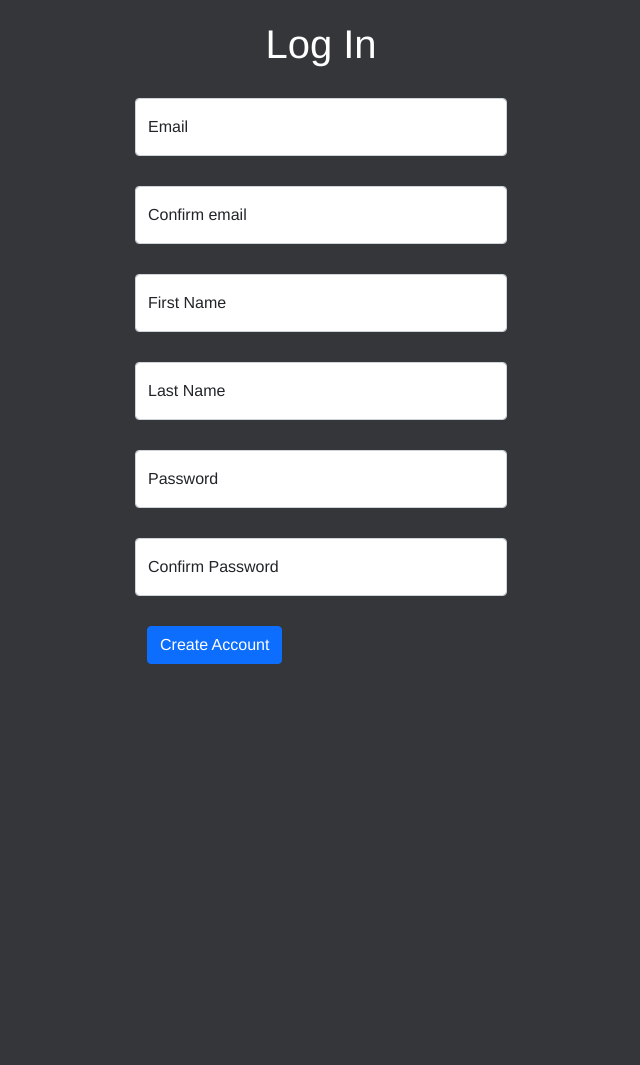
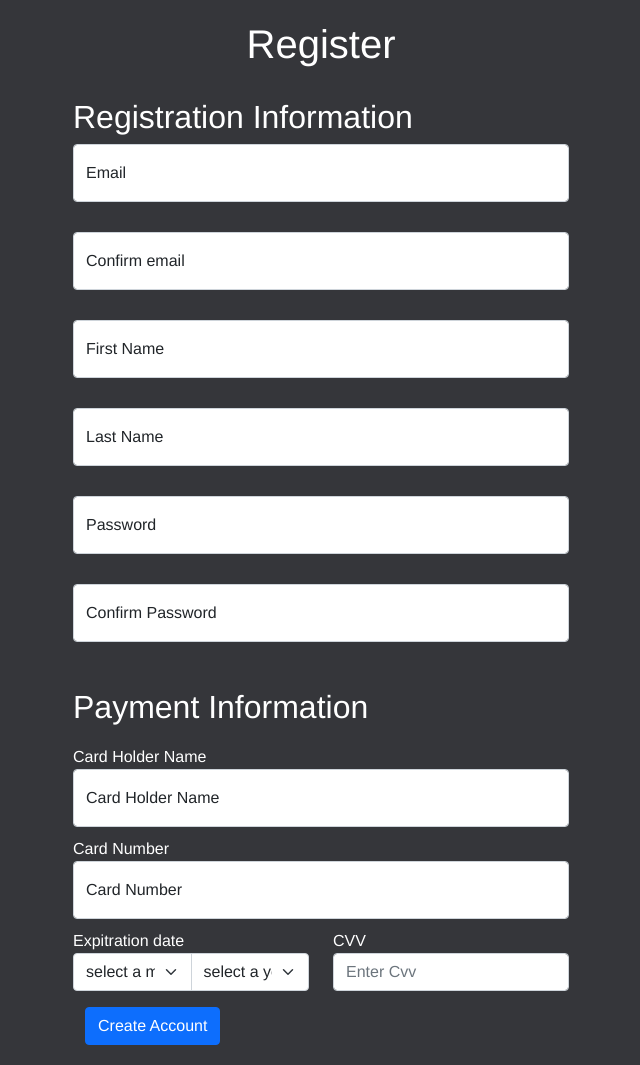
Before and after one commit to fastasjamesschool/softwaredevfrontend, a PHP site: page /registration.html in a window 1280 px wide. Shown: the whole page, without its empty margins (319-959 px from the left). Before the commit the page ends 664 px from the top, so only its background shows below. Run offline with PHP 8.4, Linux system fonts and the light colour scheme.

Commit message:
updated registration page to include payment

```diff
--- a/frontend/account pages/registration/registration.css
+++ b/frontend/account pages/registration/registration.css
@@ -7,7 +7,7 @@ body{
 main{
     display: flex;
     flex-direction: column;
-    max-width: 30%;
+    max-width: 40%;
     margin: 0 auto;
 }
 .registerForm{
@@ -20,3 +20,9 @@ h1{
     margin: 0 auto;
     color: white;
 }
+.mainText{
+    color: white;
+}
+.textAboveBoxes{
+    padding-top: 10px;
+}
--- a/frontend/account pages/registration/registration.html
+++ b/frontend/account pages/registration/registration.html
@@ -4,7 +4,9 @@
     <link rel="stylesheet" type="text/css" href="registration.css"></link>
     <body>
         <main>
-            <h1>Log In</h1>
+            <h1>Register</h1>
+            <section>
+                <h2 class = "mainText">Registration Information</h2>
                 <form class="form-floating mainContent">
                     <div class = "form-floating registerForm">
                         <input type = "text" class = "form-control" placeholder= "Email" id = "email" >
@@ -32,10 +34,70 @@
                         <input type = "password" class = "form-control" placeholder= "Confirm Password" id = "cPassword" >
                         <label for = "cPassword" >Confirm Password</label>
                     </div>
+
+                </form>
+            </section>
+            <section>
+                <h2 class="mainText">Payment Information</h2>
+                <form class="mainContent">
+                    <header class = "textAboveBoxes mainText">Card Holder Name</header>
+                    <div class = "form-floating paymentForm">
+                        <input type = "text" class = "form-control" placeholder= "Card Holder Name" id = "name">
+                        <label for = "name" >Card Holder Name</label>
+                    </div>
+                    <header class = "textAboveBoxes mainText">Card Number</header>
+                    <div class = "form-floating paymentForm">
+                        <input type = "text" class = "form-control" placeholder= "Card Number" id = "cardNum">
+                        <label for = "cardNum" >Card Number</label>
+                    </div>
+                    <div class = "row">
+                        <div class = "col">
+                            <header class = "textAboveBoxes mainText">Expitration date</header>
+                            <div class = "input-group">
+                                <select class="form-select">
+                                    <option>select a month</option>
+                                    <option>January</option>
+                                    <option>February</option>
+                                    <option>March</option>
+                                    <option>April</option>
+                                    <option>May</option>
+                                    <option>June</option>
+                                    <option>July</option>
+                                    <option>August</option>
+                                    <option>September</option>
+                                    <option>October</option>
+                                    <option>November</option>
+                                    <option>December</option>
+                                </select>
+                                <select class="form-select">
+                                    <option>select a year</option>
+                                    <option>2022</option>
+                                    <option>2023</option>
+                                    <option>2024</option>
+                                    <option>2025</option>
+                                    <option>2026</option>
+                                    <option>2027</option>
+                                    <option>2028</option>
+                                    <option>2029</option>
+                                    <option>2030</option>
+                                </select>
+                            </div>
+                        </div>
+                        <div class = "col">
+                            <div>
+                                <label data-toggle="tooltip" data-bs-placement="top" title="Three digit CV code on the back of your card">
+                                    <header class = "textAboveBoxes mainText">CVV</header>
+                                </label>
+                                <i class="fa fa-question-circle d-inline"></i>
+                            </div>
+                            <input type = "text" class = "form-control" placeholder= "Enter Cvv" id = "name" >
+                        </div>
+                    </div>
+                </form>
+            </section>
             <div class="container">
                 <button type="button" class="btn btn-primary">Create Account</button>
             </div>
-            </form>
         </main>
     </body>
 </html>
```
Also changed, not shown: frontend/landing page/landing.css (+9 -6 lines), frontend/landing page/landing.html (+4 -5 lines). Lines whose indentation alone changed are shown as unchanged.
